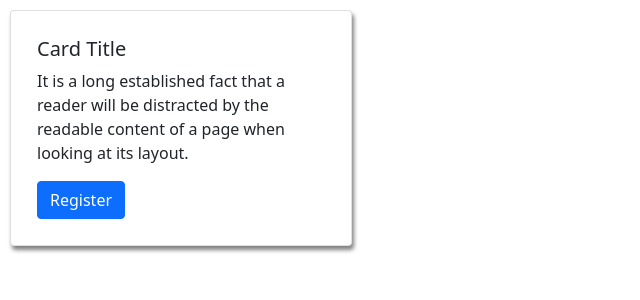
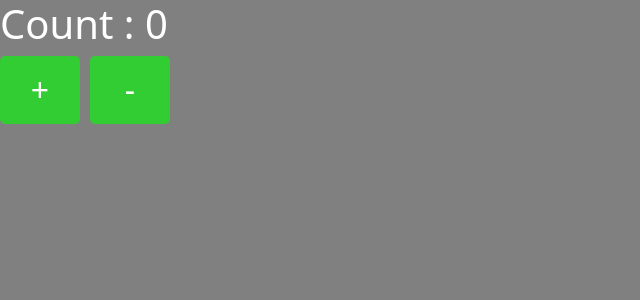
Before and after one commit to bappykti/first-reactApp, a React (Create React App) app: page / in a window 1280 px wide. Shown: the top 300 px of the page, without its empty margins (0-640 px from the left). Built offline with nearby package versions, Linux system fonts and the light colour scheme.

Commit message:
state and setState fro number increment and decrement

```diff
--- /dev/null
+++ b/src/App5.js
@@ -0,0 +1,12 @@
+// state
+import React from 'react'
+import STATE from "./components/STATE/STATE";
+import "./index.css";
+
+export default function App5() {
+  return (
+    <div>
+        <STATE />
+    </div>
+  )
+}
--- /dev/null
+++ b/src/components/STATE/STATE.js
@@ -0,0 +1,34 @@
+// state
+import React, { Component } from 'react'
+
+
+export default class STATE extends Component {
+    constructor(props) {
+      super(props)
+
+      this.state = {
+         count : 0
+      }
+    }
+
+    handelIncrement = () => {
+        this.setState({
+            count : this.state.count + 1
+        })
+    }
+    handelDecrement = () => {
+        this.setState({
+            count : this.state.count - 1
+        })
+    }
+  render() {
+      const {count} = this.state
+    return (
+      <div>
+          <h1>Count : {count}</h1>
+          <button onClick={this.handelIncrement} disabled={count===10 ? true:false}>+</button>
+          <button onClick={this.handelDecrement} disabled={count===0 ? true:false}>-</button>
+      </div>
+    )
+  }
+}
--- a/src/index.css
+++ b/src/index.css
@@ -1,9 +1,15 @@
-/* .headingStyle{
-    background-color: purple;
+/* state  */
+body {
+    background: gray;
     color: white;
-    padding: 15px;
-    text-align: center;
 }
-.largeText{
-    font-size: 3rem;
-} */
+button{
+    padding: 10px;
+    border: none;
+    border-radius: 5px;
+    background-color: limegreen;
+    color: white;
+    margin-right: 10px;
+    font-size: 2rem;
+    width: 80px;
+}
```
Also changed, not shown: src/index.js (+4 -3 lines).
